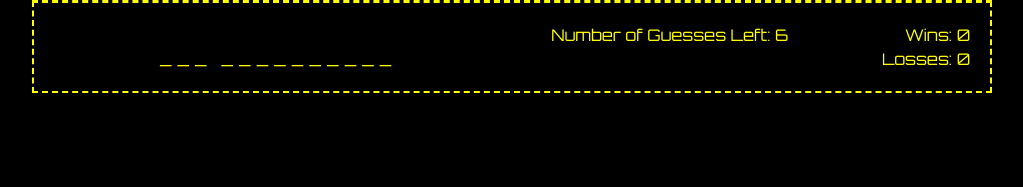
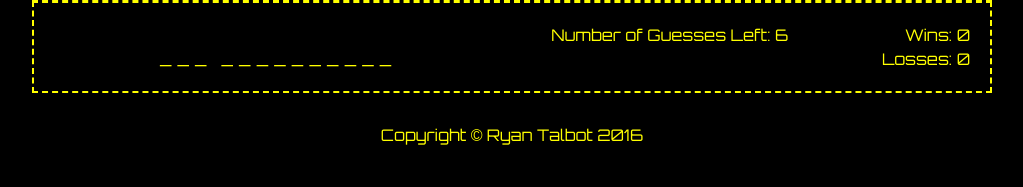
Before and after one commit to rgtalbot/week-3-game, a PHP site: page / in a window 1280 px wide. Shown: the part 715-902 px from the top of the page, without its empty margins (128-1151 px from the left). Before the commit the page ends 808 px from the top, so only its background shows below. Run offline with PHP 8.4, Linux system fonts and the light colour scheme.

Commit message:
added copyright footer

```diff
--- a/assets/css/style.css
+++ b/assets/css/style.css
@@ -25,10 +25,12 @@ body {
   padding: 20px 5px;
 }
 
-/*.boarder {
-  border: 1px dotted orange;
-  padding: 2px;
-}*/
+footer {
+  color: yellow;
+  font-family: 'Orbitron', sans-serif;
+  padding: 20px;
+  margin: 10px auto;
+}
 
 .align-right {
   text-align: right;
--- a/index.html
+++ b/index.html
@@ -45,6 +45,9 @@
 				</div>
 			</div>
 		</div>
+		<footer class="text-center">
+			<p>Copyright &copy; Ryan Talbot 2016</p>
+		</footer>
 	</div>
 	<script src="assets/javascript/game.js"></script>
 </body>
```
